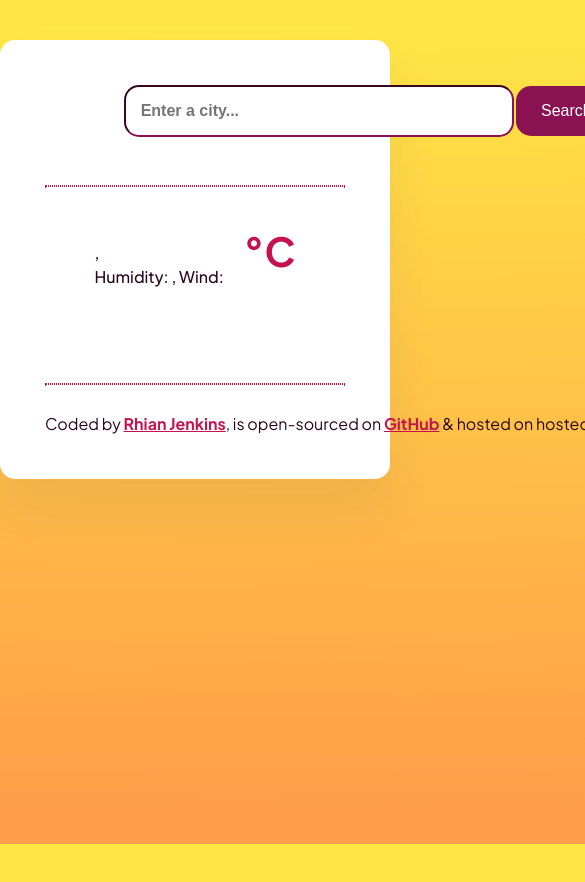
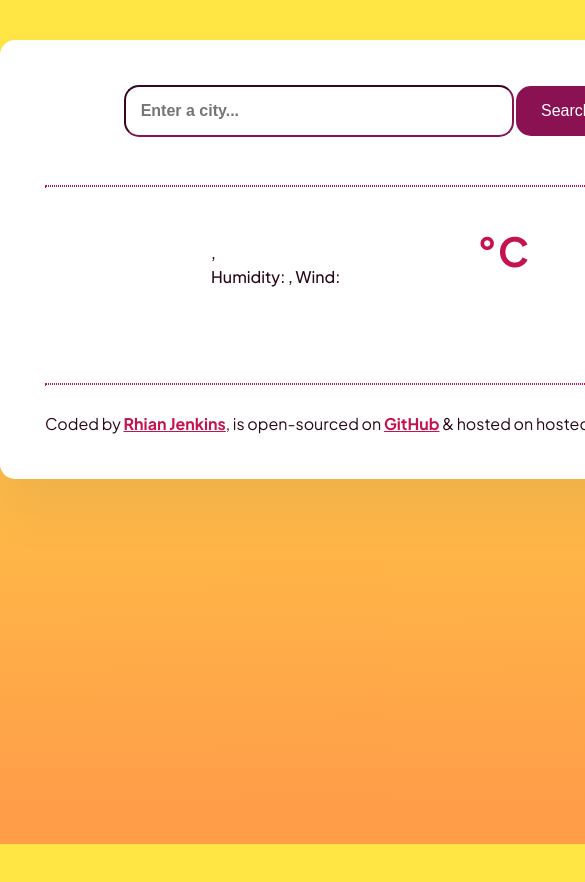
Before and after one commit to Rhitree/Plus-Final-Project, a plain HTML site: page index.HTML in a window 390 px wide. Shown: the top 882 px of the page, 585 px wide, since content can reach past the window. Drawn offline with nearby package versions, Linux system fonts and the light colour scheme; no server answers.

Commit message:
Update css
Weather app showing half size on  phone screen so trying to fix

```diff
--- a/src/style.css
+++ b/src/style.css
@@ -4,7 +4,7 @@ html {
 }
 
 body {
-    position: inherit;
+
     background: linear-gradient(179.5deg, rgb(255, 230, 69) 3.3%, rgb(255, 157, 73) 96%);
     font-family: "Plus Jakarta Sans";
     height: 100%;
@@ -33,7 +33,7 @@ hr {
 
 .weather-app {
     background: white;
-    max-width: 650px;
+    width: fit-content;
     margin: 40px auto;
     padding: 45px;
     box-shadow: 0 30px 50px rgba(65, 50, 100, 0.08);
```
